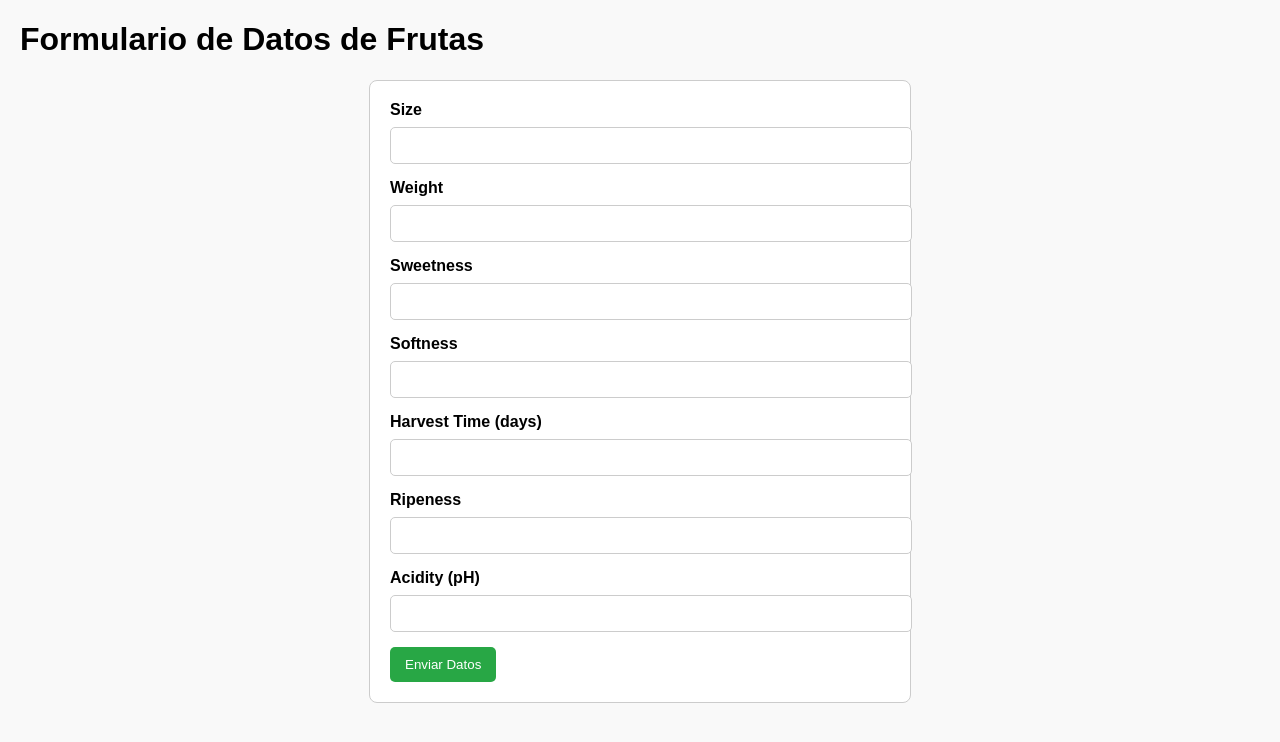
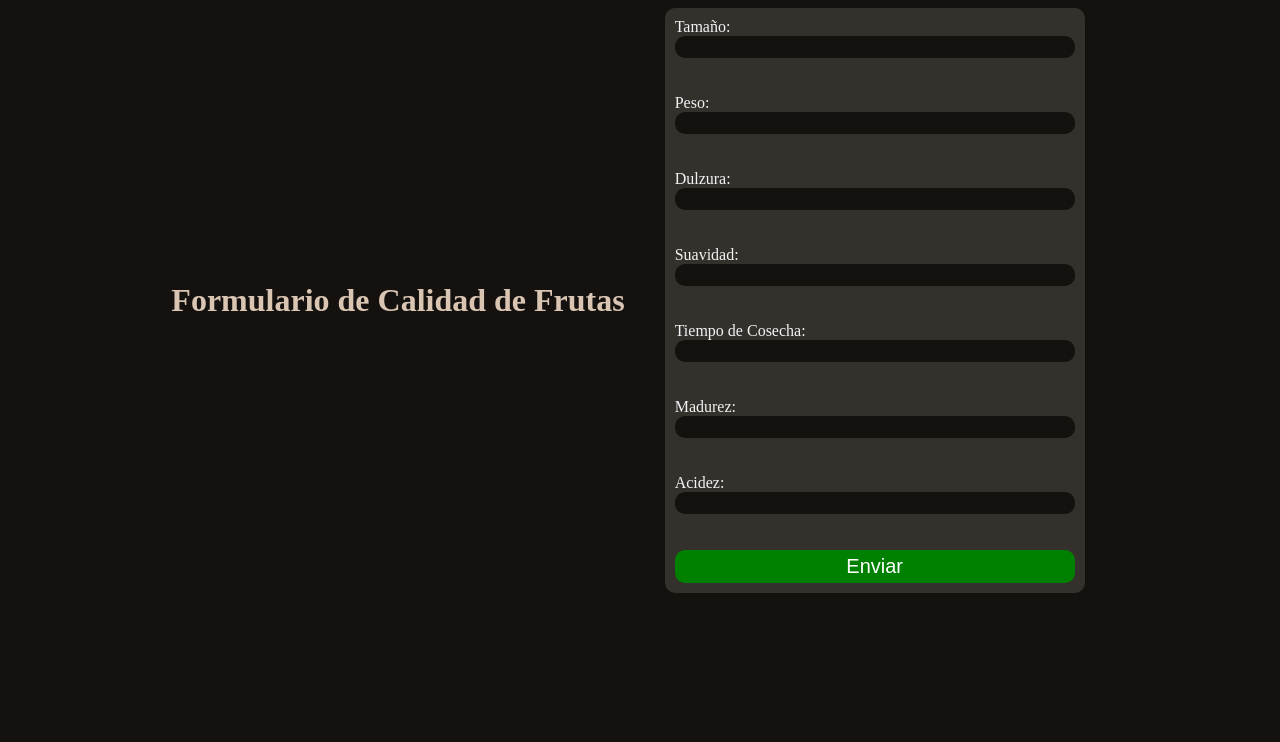
Before and after one commit to rey4stro/Viruela-Simica-DA, a Flask app: page / in a window 1280 px wide. Shown: the top 742 px of the page. Run offline with Flask 3, Linux system fonts and the light colour scheme.

Commit message:
agregar estilos

```diff
--- a/app/routes.py
+++ b/app/routes.py
@@ -1,4 +1,4 @@
-from flask import Blueprint, render_template, request
+from flask import Blueprint, render_template, request, jsonify
 from tensorflow.keras.models import load_model
 import os
 from sklearn.preprocessing import StandardScaler
@@ -63,6 +63,7 @@ def guardar():
     Size=size, Weight=weight, Sweetness=sweetness,
     Softness=softness, HarvestTime=harvest_time, Ripeness=ripeness, Acidity=acidity)
 
+    result = resultado
 
-
-    return f"Resultado: {resultado}"
+    # Devolver el resultado como una respuesta JSON
+    return jsonify({'result': result})
--- /dev/null
+++ b/app/static/colors.css
@@ -0,0 +1,10 @@
+:root {
+    --Background-1: #14110f;
+    --Background-2: #34312d;
+    --Complemento-1: #7e7f83;
+    --Complemento-2: yellow;
+    --Texto-1: #f3f3f4;
+    --Texto-2: #d9c5b2;
+    --Boton-1: green;
+    --Boton-1-Texto: white;
+}
--- /dev/null
+++ b/app/static/styles.css
@@ -0,0 +1,68 @@
+@import url(colors.css);
+
+body {
+    background-color: var(--Background-1);
+    width: 100%;
+    height: 100%;
+    display: flex;
+    align-items: center;
+    justify-content: center;
+    flex-direction: row;
+    gap: 40px;
+    flex-wrap: wrap;
+}
+
+h1 {
+    color: var(--Texto-2)
+}
+
+#result {
+    color: var(--Texto-2);
+}
+
+label {
+    color: var(--Texto-1);
+}
+
+#dataForm {
+    display: flex;
+    flex-direction: column;
+    justify-content: center;
+    max-width: 800px;
+    min-width: 400px;
+    padding: 10px;
+    background-color: var(--Background-2);
+    border-radius: 10px;
+}
+
+input[type="number"] {
+    background-color: var(--Background-1);
+    height: 20px;
+    border-radius: 10px;
+    box-shadow: none;
+    border: none;
+    text-align: center;
+    color: var(--Texto-1);
+}
+
+input[type="number"]:-webkit-autofill,
+input[type="number"]:-webkit-autofill:hover,
+input[type="number"]:-webkit-autofill:focus,
+input[type="number"]:-webkit-autofill:active {
+    background-color: var(--Background-1) !important;
+    height: 20px;
+    border-radius: 10px;
+    box-shadow: none;
+    border: none;
+    text-align: center;
+    color: var(--Texto-1) !important;
+}
+
+button {
+    background-color: var(--Boton-1);
+    color: var(--Boton-1-Texto);
+    font-size: 20px;
+    padding: 5px;
+    border: none;
+    border-radius: 10px;
+}
--- a/app/templates/index.html
+++ b/app/templates/index.html
@@ -1,74 +1,91 @@
+<!-- index.html -->
 <!DOCTYPE html>
-<html lang="en">
+<html lang="es">
   <head>
     <meta charset="UTF-8" />
     <meta name="viewport" content="width=device-width, initial-scale=1.0" />
-    <title>Formulario de Datos</title>
-    <style>
-      body {
-        font-family: Arial, sans-serif;
-        margin: 20px;
-        background-color: #f9f9f9;
-      }
-      form {
-        max-width: 500px;
-        margin: auto;
-        padding: 20px;
-        border: 1px solid #ccc;
-        background: #fff;
-        border-radius: 8px;
-      }
-      label {
-        display: block;
-        margin-bottom: 8px;
-        font-weight: bold;
-      }
-      input[type="text"],
-      input[type="number"] {
-        width: 100%;
-        padding: 10px;
-        margin-bottom: 15px;
-        border: 1px solid #ccc;
-        border-radius: 5px;
-      }
-      button {
-        background-color: #28a745;
-        color: white;
-        border: none;
-        padding: 10px 15px;
-        border-radius: 5px;
-        cursor: pointer;
-      }
-      button:hover {
-        background-color: #218838;
-      }
-    </style>
+    <title>Formulario de Calidad de Frutas</title>
+    <script src="https://code.jquery.com/jquery-3.6.0.min.js"></script>
+    <link
+      rel="stylesheet"
+      href="{{ url_for('static', filename='styles.css') }}"
+    />
+    <!-- Incluye jQuery -->
   </head>
   <body>
-    <h1>Formulario de Datos de Frutas</h1>
-    <form action="/submit" method="POST">
-      <label for="size">Size</label>
-      <input type="number" id="size" name="size" required />
+    <h1>Formulario de Calidad de Frutas</h1>
 
-      <label for="weight">Weight</label>
-      <input type="number" id="weight" name="weight" required />
+    <!-- Formulario -->
+    <form id="dataForm">
+      <label for="size">Tamaño:</label>
+      <input type="number" id="size" name="size" required /><br /><br />
 
-      <label for="sweetness">Sweetness</label>
-      <input type="number" id="sweetness" name="sweetness" required />
+      <label for="weight">Peso:</label>
+      <input type="number" id="weight" name="weight" required /><br /><br />
 
-      <label for="softness">Softness</label>
-      <input type="number" id="softness" name="softness" required />
+      <label for="sweetness">Dulzura:</label>
+      <input
+        type="number"
+        id="sweetness"
+        name="sweetness"
+        required
+      /><br /><br />
 
-      <label for="harvest_time">Harvest Time (days)</label>
-      <input type="number" id="harvest_time" name="harvest_time" required />
+      <label for="softness">Suavidad:</label>
+      <input type="number" id="softness" name="softness" required /><br /><br />
 
-      <label for="ripeness">Ripeness</label>
-      <input type="number" id="ripeness" name="ripeness" required />
+      <label for="harvest_time">Tiempo de Cosecha:</label>
+      <input
+        type="number"
+        id="harvest_time"
+        name="harvest_time"
+        required
+      /><br /><br />
 
-      <label for="acidity">Acidity (pH)</label>
-      <input type="number" step="0.01" id="acidity" name="acidity" required />
+      <label for="ripeness">Madurez:</label>
+      <input type="number" id="ripeness" name="ripeness" required /><br /><br />
 
-      <button type="submit">Enviar Datos</button>
+      <label for="acidity">Acidez:</label>
+      <input type="number" id="acidity" name="acidity" required /><br /><br />
+
+      <button type="submit">Enviar</button>
     </form>
+
+    <!-- Div donde se mostrará el resultado -->
+    <div id="result" style="margin-top: 20px"></div>
+
+    <script>
+      // Script para enviar los datos y actualizar el div con el resultado
+      $("#dataForm").submit(function (event) {
+        event.preventDefault(); // Evita que el formulario se envíe de la manera tradicional
+
+        // Obtener los datos del formulario
+        var formData = {
+          size: $("#size").val(),
+          weight: $("#weight").val(),
+          sweetness: $("#sweetness").val(),
+          softness: $("#softness").val(),
+          harvest_time: $("#harvest_time").val(),
+          ripeness: $("#ripeness").val(),
+          acidity: $("#acidity").val(),
+        };
+
+        // Enviar los datos al servidor con AJAX
+        $.ajax({
+          type: "POST",
+          url: "/submit", // La URL a la que se enviarán los datos
+          data: formData,
+          success: function (response) {
+            // Mostrar el resultado recibido en el div
+            $("#result").html(
+              "<h3>Resultado:</h3><p>" + response.result + "</p>"
+            );
+          },
+          error: function () {
+            $("#result").html("<p>Error al procesar los datos.</p>");
+          },
+        });
+      });
+    </script>
   </body>
 </html>
```
